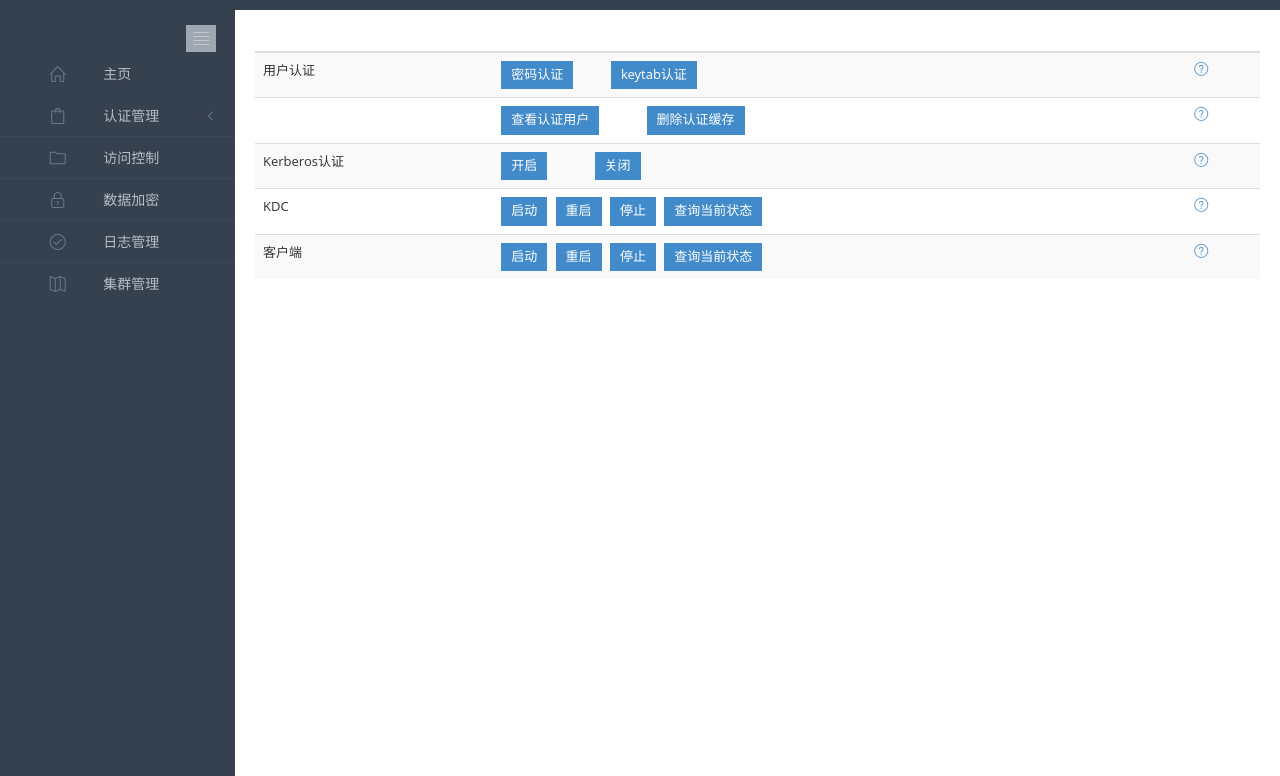
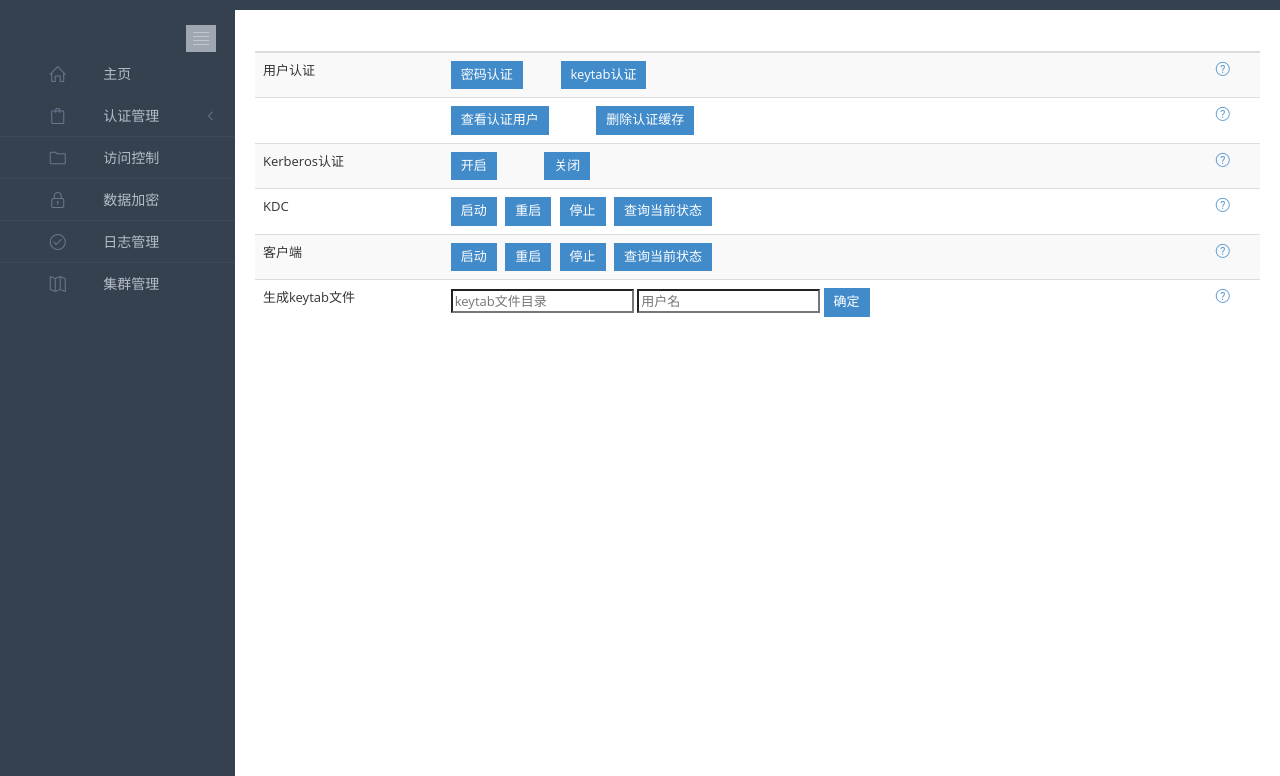
Before and after one commit to f608/bigdataplatform, a Django app: template HManager/manager/templates/kerberosmanage.html in a window 1280 px wide. Shown: the part 29-805 px from the top of the page. Run offline with Django 3.2, Linux system fonts and the light colour scheme; the template is opened without the code that fills it, so the values that code supplies are empty; some libraries are stand-ins or nearby versions.

Commit message:
modify del_user

```diff
--- a/HManager/HManager/urls.py
+++ b/HManager/HManager/urls.py
@@ -33,6 +33,7 @@ urlpatterns = [
     url(r'^kerberos/client/',user.client_ops),
     url(r'^kerberos/listusers/$',user.list_users),
     url(r'^kerberos/delcache/$',user.del_cache),
+    url(r'^kerberos/gen_keytab/', user.gen_keytab),
 
     url(r'^kerberos/user/admin_login/$',user.kadmin_login),
     url(r'^kerberos/user/admin_logout/$',user.kadmin_logout),
--- a/HManager/manager/templates/kerberosmanage.html
+++ b/HManager/manager/templates/kerberosmanage.html
@@ -65,6 +65,17 @@
 					<span  class="icon-question fr"></span>
 				</td>
 			</tr>
+			<tr>
+					<td>生成keytab文件</td>
+					<td>
+						<input id="keytab" type="text" placeholder="keytab文件目录">
+						<input id="username" type="text" placeholder="用户名">
+						<button onclick="gen_keytab()" class="btn btn-primary btn-sm" >确定</button>
+					</td>
+					<td><a href="#" data-toggle="tooltip" data-placement="right" title="我是提示内容!" >
+						<span  class="icon-question fr"></span>
+					</td>
+				</tr>
 
 		</tbody>
 	</table>
@@ -267,6 +278,29 @@
 			}
 		})
 	};
+
+	function gen_keytab(){
+		var keytab=$("#keytab").val();
+		var username=$("#username").val();
+		$.ajax({
+			type:'GET',
+			url:'/kerberos/gen_keytab/?keytab='+keytab+'&username='+username,
+			dataType:"JSON",
+			beforeSend:function(){
+				$("#loadgif").show();
+			},
+			success:function(ret){
+				if(ret.status){
+					alert("操作失败: "+ret.output);
+				}else{
+					alert("keytab文件生成成功");
+				}
+			},
+			complete:function(){
+				$("#loadgif").hide();
+			}
+		})
+	}
 </script>
 
 
--- a/HManager/manager/templates/usermanage.html
+++ b/HManager/manager/templates/usermanage.html
@@ -72,8 +72,7 @@
                     <textarea id="user_info_display" class="form-control" rows="9" style="font-size:13pt" readonly="readonly"></textarea>
                 </div>
                 <div class="modal-footer">
-                    <button type="button" class="btn btn-default" data-dismiss="modal">取消</button>
-                    <button type="button" class="btn btn-primary">确定</button>
+                    <button type="button" class="btn btn-default" data-dismiss="modal">确定</button>
                 </div>
             </div><!-- /.modal-content -->
         </div><!-- /.modal-dialog -->
```
Also changed, not shown: HManager/manager/views/user.py (+11 -1 lines).
